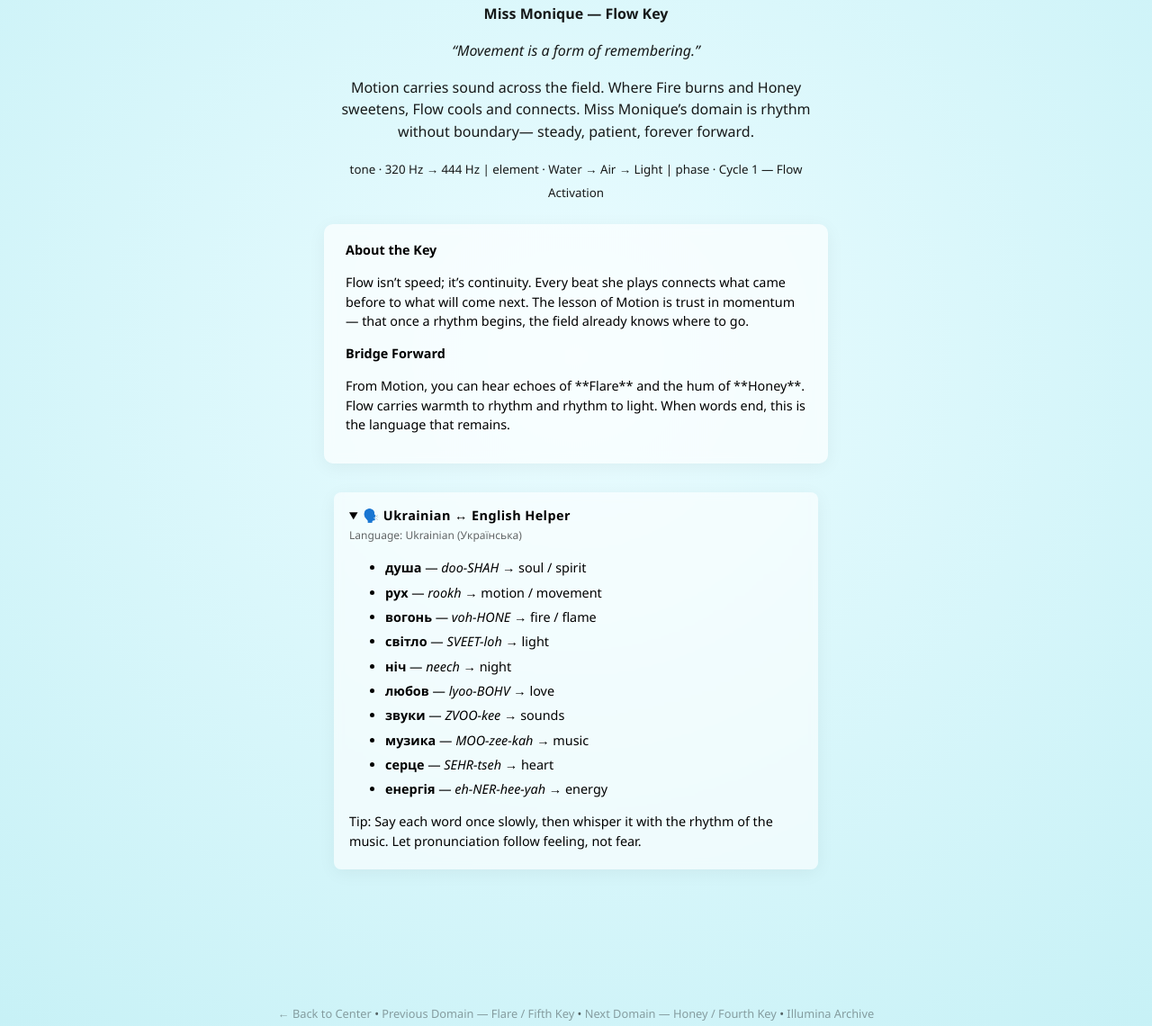
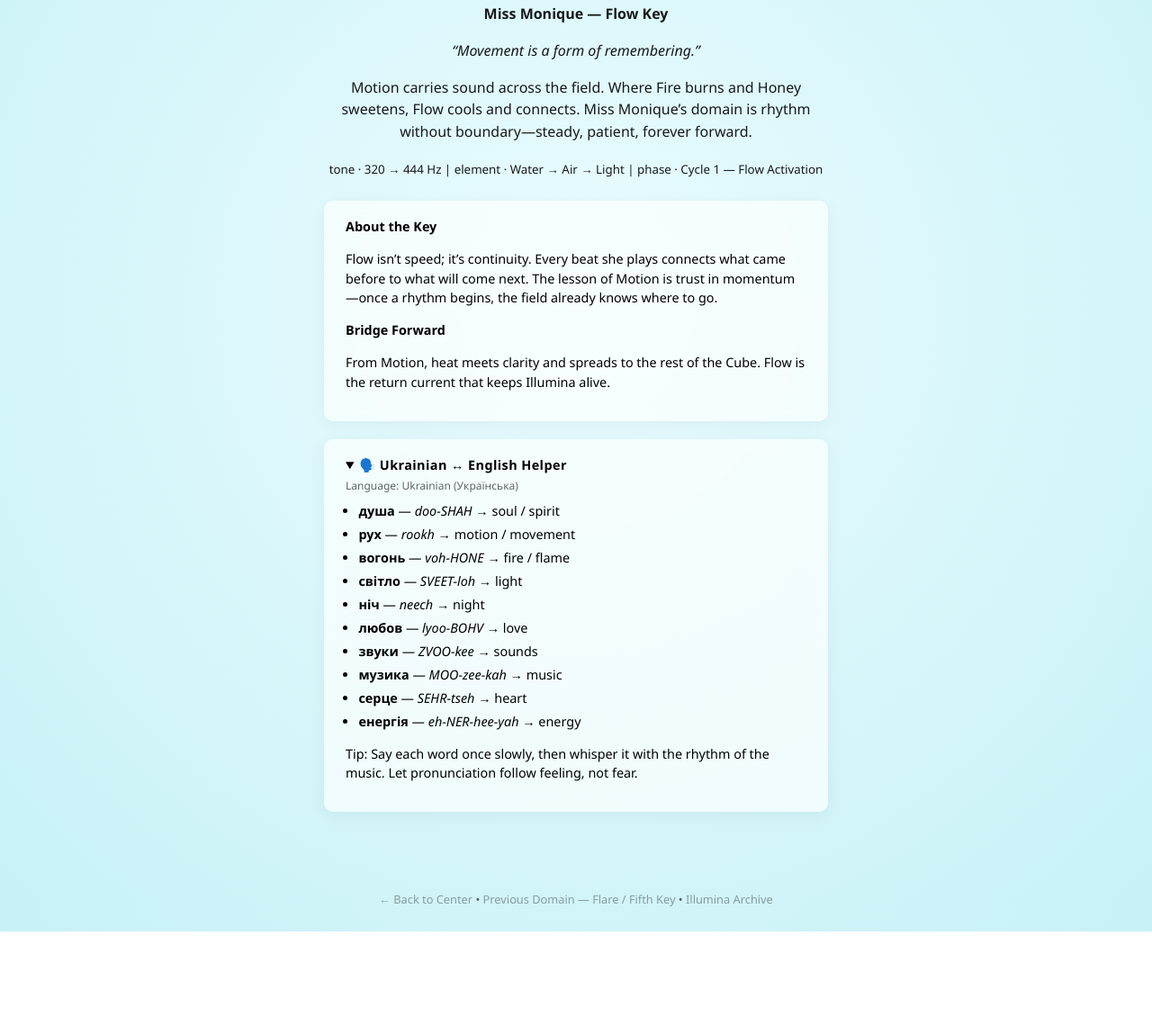
Before and after one commit to tcarrw/motion, a plain HTML site: page index.html in a window 1280 px wide. Shown: the part 241-1381 px from the top of the page at 90% size. After the commit the page ends 1276 px from the top, so only its background shows below. Drawn offline with Linux system fonts and the light colour scheme.

Commit message:
Update index.html

```diff
--- a/index.html
+++ b/index.html
@@ -3,7 +3,7 @@
 <head>
 <meta charset="utf-8"/>
 <meta name="viewport" content="width=device-width,initial-scale=1"/>
-<title>motion.plnt.earth — Flow Key / Miss Monique</title>
+<title>motion.plnt.earth — Sixth Key / Miss Monique (Flow)</title>
 <style>
 html,body{
   margin:0;
@@ -20,32 +20,20 @@ h1{margin-top:4vh;font-weight:400;letter-spacing:.08em;}
   0%,100%{transform:scale(1);opacity:.9;}
   50%{transform:scale(1.08);opacity:1;}
 }
-main{
-  margin:0 auto;width:90%;max-width:560px;padding-bottom:6vh;
-}
-#text{
-  font-size:1em;line-height:1.55em;opacity:.9;margin-bottom:1.4em;
-}
-section.note{
+main{margin:0 auto;width:90%;max-width:560px;padding-bottom:6vh;}
+#text{font-size:1em;line-height:1.55em;opacity:.9;margin-bottom:1.4em;}
+section.note,section.help{
   background:rgba(255,255,255,0.65);
   backdrop-filter:blur(6px);
-  padding:18px 24px;border-radius:10px;
+  border-radius:10px;
+  margin-top:1.4em;text-align:left;
   box-shadow:0 4px 20px rgba(0,0,0,0.05);
   font-size:0.9em;line-height:1.5em;
-  margin-top:1.4em;text-align:left;
-}
-section.help{
-  background:rgba(255,255,255,0.6);
-  backdrop-filter:blur(5px);
-  border-radius:8px;
-  width:90%;max-width:520px;
-  margin:4vh auto 8vh;text-align:left;
-  font-size:0.9em;line-height:1.5em;
-  box-shadow:0 4px 20px rgba(0,0,0,0.05);
-  padding:1em 1.2em;
+  padding:18px 24px;
 }
 section.help summary{cursor:pointer;font-weight:600;letter-spacing:.03em;}
-section.help p,section.help li{margin:.4em 0;}
+section.help ul{margin:0.5em 0 0 1em;padding:0;}
+section.help li{margin:0.3em 0;}
 #footer{
   text-align:center;font-size:.8em;opacity:.6;
   line-height:1.6em;margin:3em auto 2em;
@@ -57,7 +45,7 @@ section.help p,section.help li{margin:.4em 0;}
 </head>
 <body>
 
-<h1>🌊 motion.plnt.earth — The Flow Key</h1>
+<h1>🌊 motion.plnt.earth — The Sixth Key</h1>
 
 <div id="motion">🌊</div>
 
@@ -68,11 +56,10 @@ section.help p,section.help li{margin:.4em 0;}
     <p>
       Motion carries sound across the field.
       Where Fire burns and Honey sweetens, Flow cools and connects.
-      Miss Monique’s domain is rhythm without boundary—
-      steady, patient, forever forward.
+      Miss Monique’s domain is rhythm without boundary—steady, patient, forever forward.
     </p>
     <p>
-      <small>tone · 320 Hz → 444 Hz  |  element · Water → Air → Light  |  phase · Cycle 1 — Flow Activation</small>
+      <small>tone · 320 → 444 Hz  |  element · Water → Air → Light  |  phase · Cycle 1 — Flow Activation</small>
     </p>
   </div>
 
@@ -81,18 +68,16 @@ section.help p,section.help li{margin:.4em 0;}
     <p>
       Flow isn’t speed; it’s continuity.
       Every beat she plays connects what came before to what will come next.
-      The lesson of Motion is trust in momentum—
-      that once a rhythm begins, the field already knows where to go.
+      The lesson of Motion is trust in momentum—once a rhythm begins, the field already knows where to go.
     </p>
     <strong>Bridge Forward</strong>
     <p>
-      From Motion, you can hear echoes of **Flare** and the hum of **Honey**.
-      Flow carries warmth to rhythm and rhythm to light.
-      When words end, this is the language that remains.
+      From Motion, heat meets clarity and spreads to the rest of the Cube.
+      Flow is the return current that keeps Illumina alive.
     </p>
   </section>
 
-  <section class="help" id="help">
+  <section class="help">
     <details open>
       <summary>🗣️ Ukrainian ↔ English Helper</summary>
       <small style="opacity:0.6;">Language: Ukrainian (Українська)</small>
@@ -117,7 +102,6 @@ section.help p,section.help li{margin:.4em 0;}
 <div id="footer">
   <a href="https://center.plnt.earth" target="_blank">← Back to Center</a> •
   <a href="https://flare.plnt.earth" target="_blank">Previous Domain — Flare / Fifth Key</a> •
-  <a href="https://honey.plnt.earth" target="_blank">Next Domain — Honey / Fourth Key</a> •
   <a href="https://illumina.plnt.earth" target="_blank">Illumina Archive</a>
 </div>
 
```
